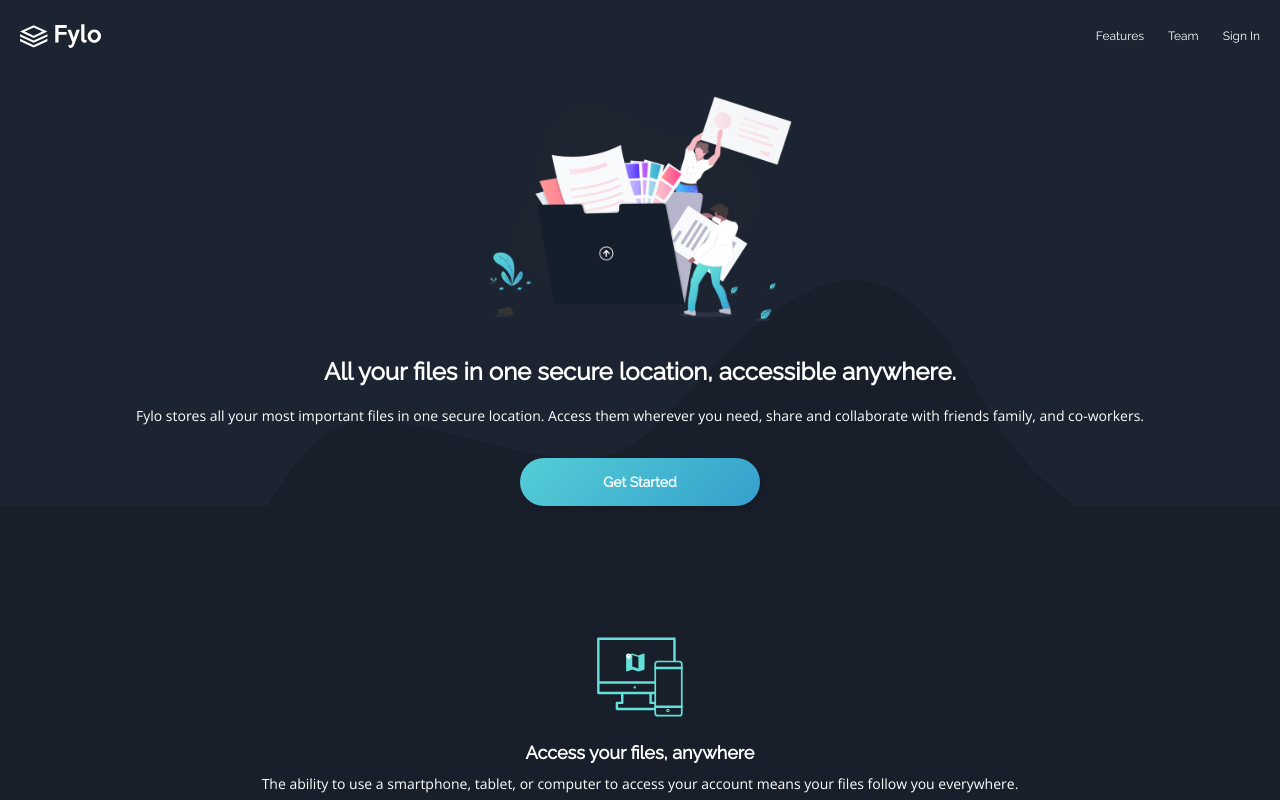
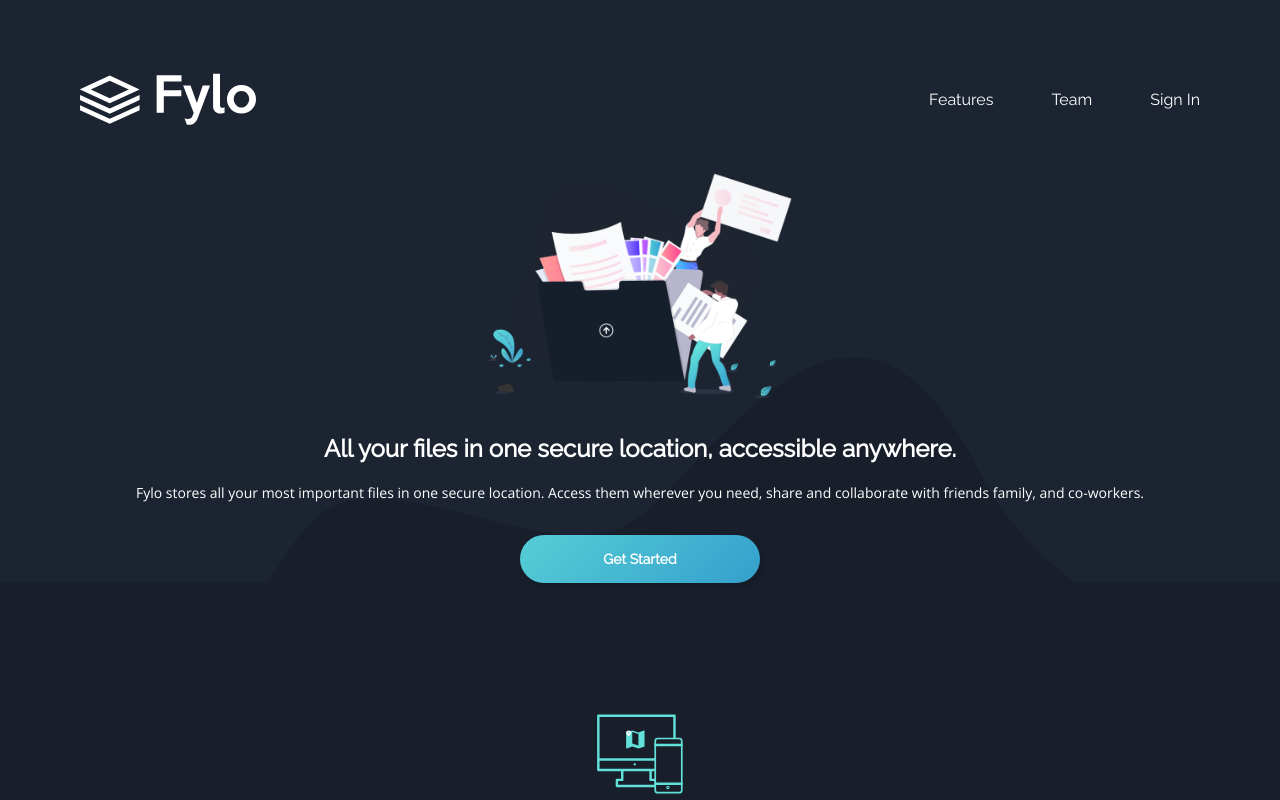
Before and after one commit to NSJTeo/fylo-landing-page, a Vue app: page / in a window 1280 px wide. Shown: the top 800 px of the page. Built offline with nearby package versions, Linux system fonts and the light colour scheme.

Commit message:
Desktop media query mixin, header desktop styles

```diff
--- a/src/components/Header.vue
+++ b/src/components/Header.vue
@@ -19,6 +19,7 @@ export default {
 
 <style lang="scss">
 @use '../styles/variables.scss' as *;
+@use '../styles/mixins.scss' as *;
 
 .header {
   &__background {
@@ -30,10 +31,17 @@ export default {
     padding-bottom: 0;
     display: flex;
     justify-content: space-between;
+    margin: 0 auto;
+    @include desktop {
+      padding: 73px 80px 0 80px;
+    }
   }
   &__logo {
     height: 24px;
     width: auto;
+    @include desktop {
+      height: 52px;
+    }
   }
   &__links {
     display: flex;
@@ -50,6 +58,11 @@ export default {
     &:last-child {
       margin: 0;
     }
+    @include desktop {
+      font-size: 16px;
+      line-height: 19px;
+      margin-right: 58px;
+    }
   }
 }
 </style>
--- /dev/null
+++ b/src/styles/mixins.scss
@@ -0,0 +1,7 @@
+@use '../styles/variables.scss' as *;
+
+@mixin desktop {
+  @media (min-width: $desktop-break-point) {
+    @content;
+  }
+}
--- a/src/styles/variables.scss
+++ b/src/styles/variables.scss
@@ -1,3 +1,5 @@
 $background-main: hsl(218, 28%, 13%);
 $background-secondary: hsl(217, 28%, 15%);
 $background-footer: hsl(216, 53%, 9%);
+
+$desktop-break-point: 768px;
```
